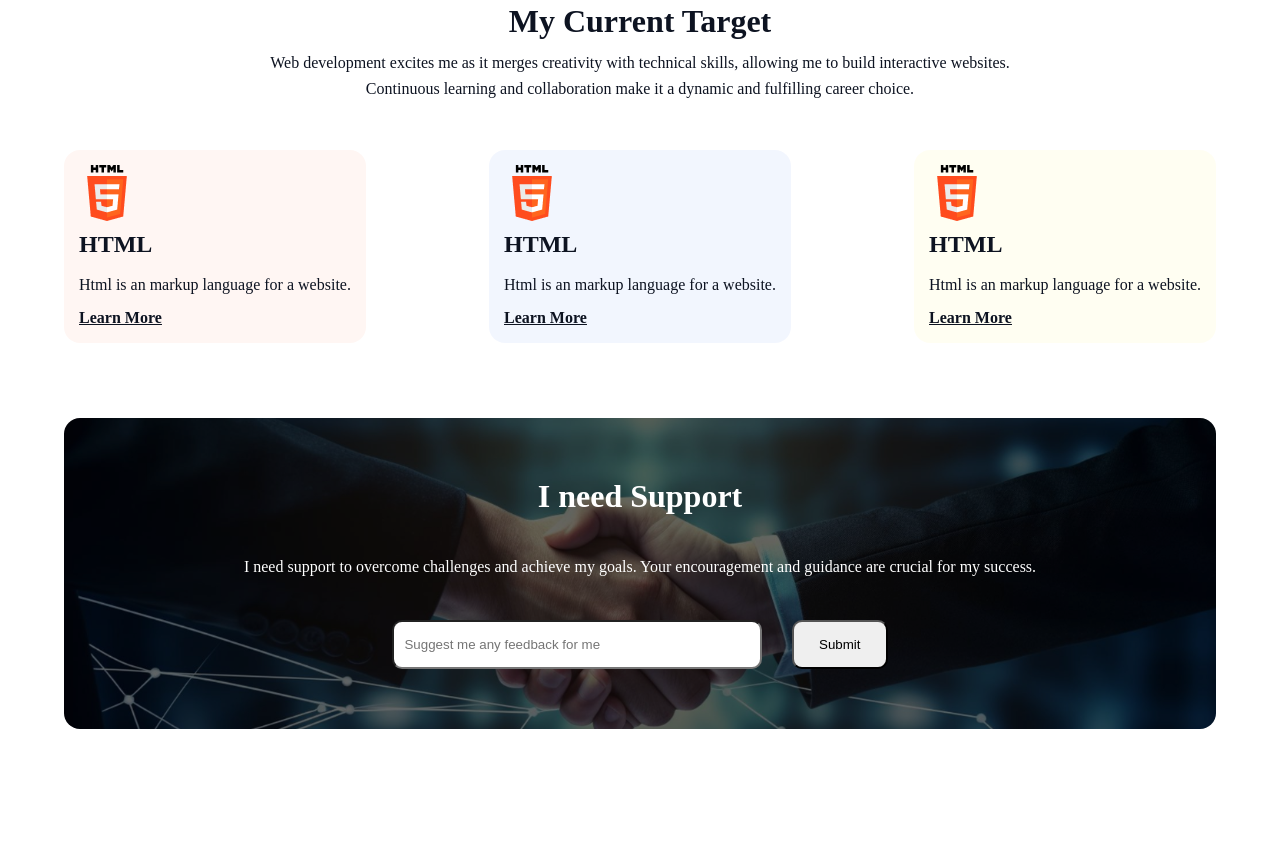
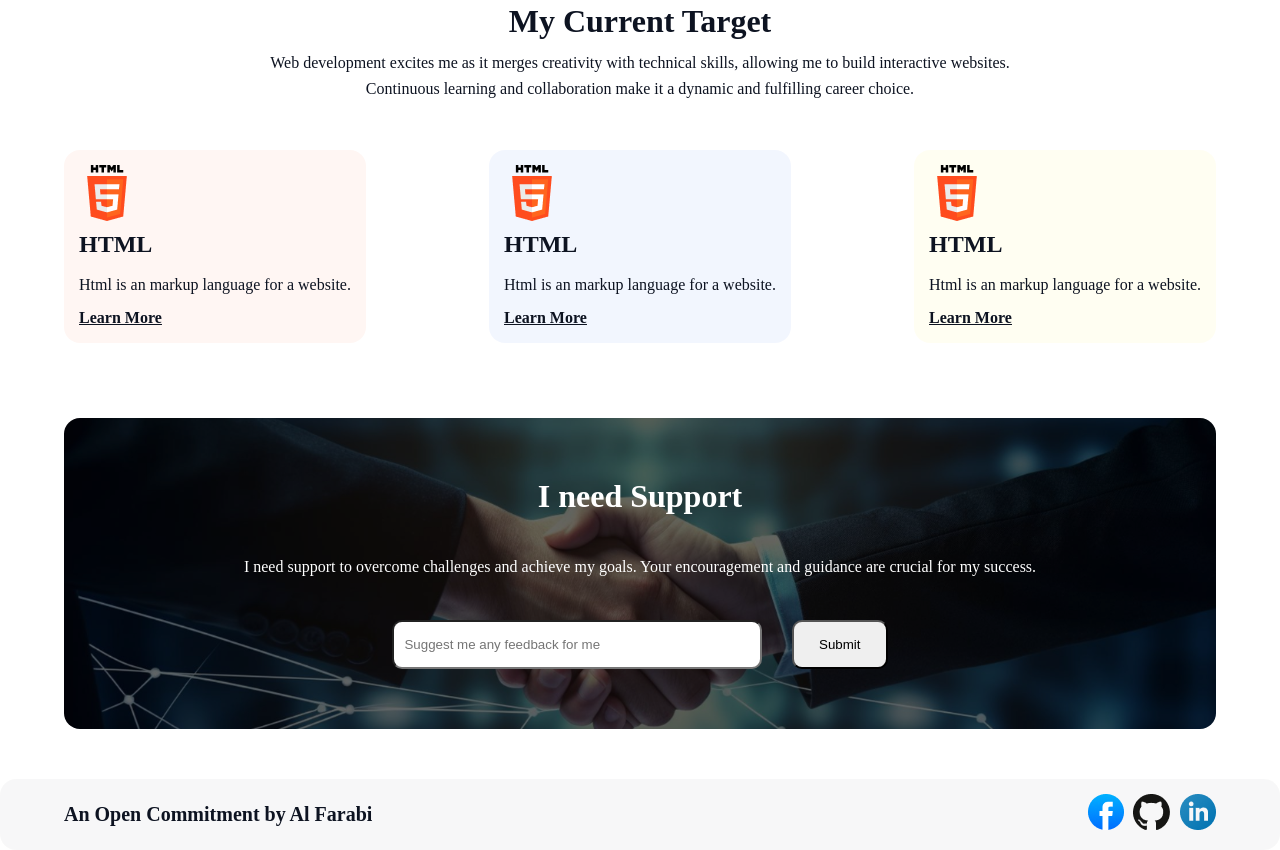
Before and after one commit to A-Farabi/Challenge-Begins, a plain HTML site: page index.html in a window 1280 px wide. Shown: the part 2955-3805 px from the top of the page. Before the commit the page ends 3684 px from the top, so only its background shows below. Drawn offline with Linux system fonts and the light colour scheme; a web font is replaced by a local one.

Commit message:
footer added

```diff
--- a/css/style.css
+++ b/css/style.css
@@ -204,14 +204,17 @@ body {
     margin: 0 auto;
     margin-top: 75px;
 }
-.need-support-section{
+
+.need-support-section {
     border-radius: 16px;
-background-color: rgba(0, 0, 0, 0.6);
-background-blend-mode: overlay;
+    background-color: rgba(0, 0, 0, 0.6);
+    background-blend-mode: overlay;
 }
-.need-content{
+
+.need-content {
     padding: 60px 0px;
 }
+
 .need-content h2 {
     color: rgb(255, 255, 255);
     font-family: Azeret Mono;
@@ -232,17 +235,47 @@ background-blend-mode: overlay;
     text-align: center;
     margin: 40px 10px;
 }
-.support-foot{
+
+.support-foot {
     display: flex;
     justify-content: center;
     gap: 30px;
 }
-.support-foot input{
+
+.support-foot input {
     padding: 15px 10px;
     width: 30%;
     border-radius: 10px;
 }
-.need-content button{
+
+.need-content button {
     padding: 15px 25px;
     border-radius: 10px;
 }
+
+/* footer section */
+.footer-section {
+
+    margin-top: 50px;
+    border-radius: 16px;
+    background: rgba(13, 19, 33, 0.03);
+}
+
+.footer-content {
+    width: 90%;
+    margin: 0 auto;
+    display: flex;
+    justify-content: space-between;
+    align-items: center;
+    padding: 15px;
+}
+
+.footer-content h2 {
+    color: rgb(13, 19, 33);
+    font-family: Azeret Mono;
+    font-size: 20px;
+    font-weight: 600;
+    line-height: 23px;
+    letter-spacing: 0%;
+    text-align: center;
+}
--- a/index.html
+++ b/index.html
@@ -183,7 +183,18 @@
         <!-- i need support -->
     </main>
     <footer>
-
+        <div class="footer-section">
+            <div class="footer-content">
+                <div>
+                    <h2>An Open Commitment by Al Farabi</h2>
+                </div>
+                <div>
+                    <img src="assets/facebook.png" alt="">
+                    <img src="assets/github.png" alt="">
+                    <img src="assets/linkedin-icon 1.png" alt="">
+                </div>
+            </div>
+        </div>
     </footer>
 </body>
 
```
